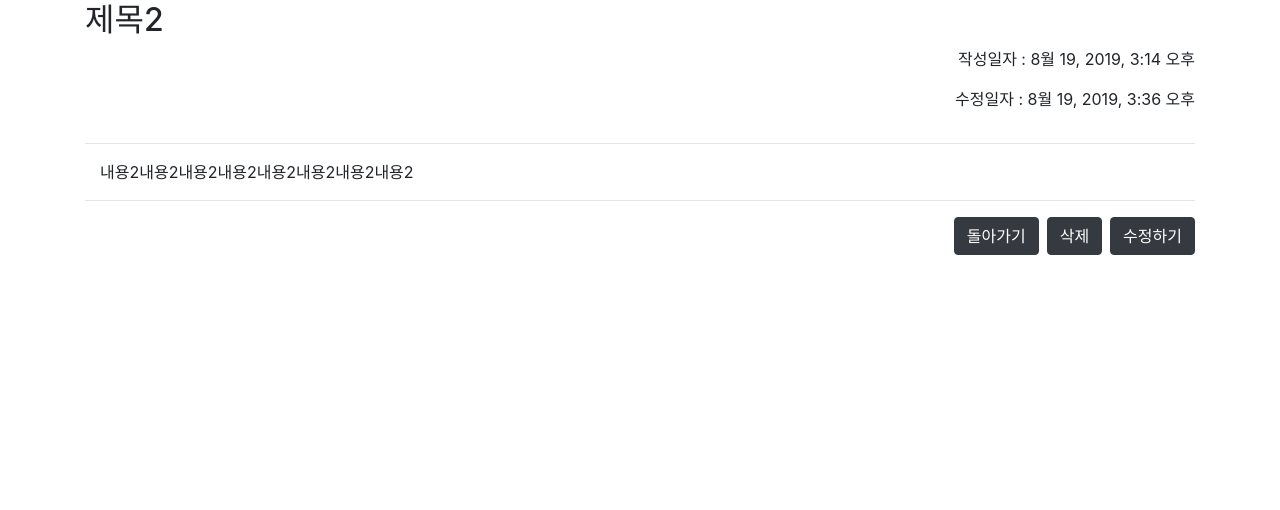
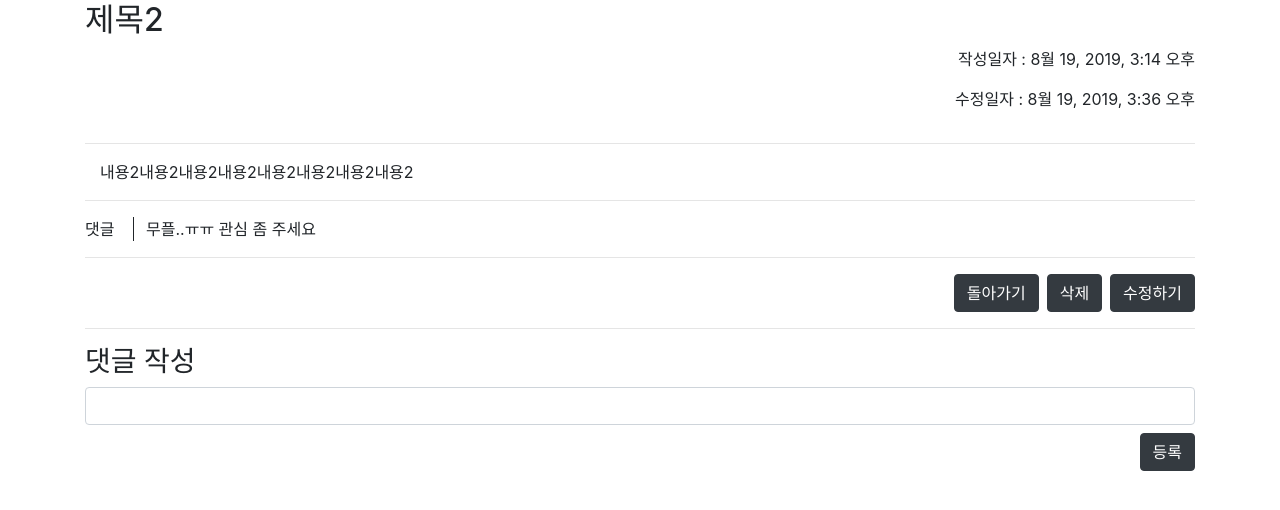
Before and after one commit to ssshhh0402/new_django, a Django app: page /articles/2/ in a window 1280 px wide. Shown: the part 159-669 px from the top of the page. Run offline with Django 3.2, Linux system fonts and the light colour scheme; data comes from the database, SQL or seed files in the repository; both versions use the stored data as it was after the commit; some libraries are stand-ins or nearby versions.

Commit message:
12 | Comment - CRUD - C

```diff
--- a/articles/templates/articles/detail.html
+++ b/articles/templates/articles/detail.html
@@ -14,6 +14,19 @@
     <p>{{ article.content }}</p>
   </div>
   <hr>
+  <div>
+    <div style="float:left;">
+      <p>댓글</p>
+    </div>
+    <div style="margin-left: 48px;padding-left: 12px; border-left: solid 0.5px">
+      {%for comment in comments%}
+        <p>{{comment.content}}</p>
+      {% empty %}
+        <p>무플..ㅠㅠ 관심 좀 주세요</p> <!-- empty 쓰면 굳이 if 어쩌구 count 가 0 어쩌구 할필요가 없겠지-->
+      {%endfor%}
+    </div>
+  </div>
+  <hr>
   <div class="d-flex justify-content-end mt-3">
     <a class="btn btn-dark ml-2" href="{% url 'articles:index' %}" role="button">돌아가기</a>
     <!-- <a class="btn btn-dark ml-2" href="{% url 'articles:delete' article.pk %}" role="button">삭제하기</a> -->
@@ -23,4 +36,11 @@
     </form>
     <a class="btn btn-dark ml-2" href="{% url 'articles:update' article.pk %}" role="button">수정하기</a>
   </div>
+  <hr>
+  <h3>댓글 작성</h3>
+  <form action="/articles/{{article.pk}}/comment_create/" method="POST">
+    {% csrf_token%}
+    <input class="form-control" type="text" name="comment" >
+    <input class="d-block btn btn-dark ml-auto mt-2 " type="submit" value="등록">
+  </form>
 {% endblock %}
--- a/articles/templates/articles/index.html
+++ b/articles/templates/articles/index.html
@@ -14,7 +14,7 @@
     {% for article in articles %}
     <tr>
       <th scope="row">{{article.id}}</th>
-      <td><a href="{% url 'articles:detail' article.pk%}" style="color:black; text-decoration: none;">{{article.title}}</a></td>
+      <td><a href="{% url 'articles:detail' article.pk%}" style="color:black; text-decoration: none;">{{article.title}} ({{article.comment_set.all.count}})</a></td>
       <td>{{article.created_at}}</td>
     </tr>
     {% endfor %}
--- a/articles/urls.py
+++ b/articles/urls.py
@@ -11,4 +11,5 @@ urlpatterns = [
     path('<int:article_pk>/delete/', views.delete, name='delete'),
     # path('<int:article_pk>/edit/', views.edit, name='edit'),
     path('<int:article_pk>/update/', views.update, name='update'),
+    path('<int:article_pk>/comment_create/', views.comment_create, name='comment_create'),
 ]
--- a/articles/views.py
+++ b/articles/views.py
@@ -1,7 +1,7 @@
 from django.shortcuts import render, redirect
 from django.views.decorators.http import require_POST
 from IPython import embed
-from .models import Article
+from .models import Article, Comment
 # Create your views here.
 
 def index(request):
@@ -37,8 +37,10 @@ def create(request):
 
 def detail(request, article_pk):
     article = Article.objects.get(pk=article_pk)
+    comments = article.comment_set.all()
     context = {
-        'article': article
+        'article': article,
+        'comments': comments
     }
     return render(request, 'articles/detail.html', context)
 
@@ -70,3 +72,10 @@ def update(request, article_pk):
             'article':article
         }
         return render(request, 'articles/edit.html', context)
+
+def comment_create(request, article_pk):
+    comment = Comment()
+    comment.content = request.POST.get('comment')
+    comment.article_id = article_pk
+    comment.save()
+    return redirect('articles:detail', article_pk)
```
Also changed, not shown: db.sqlite3.
